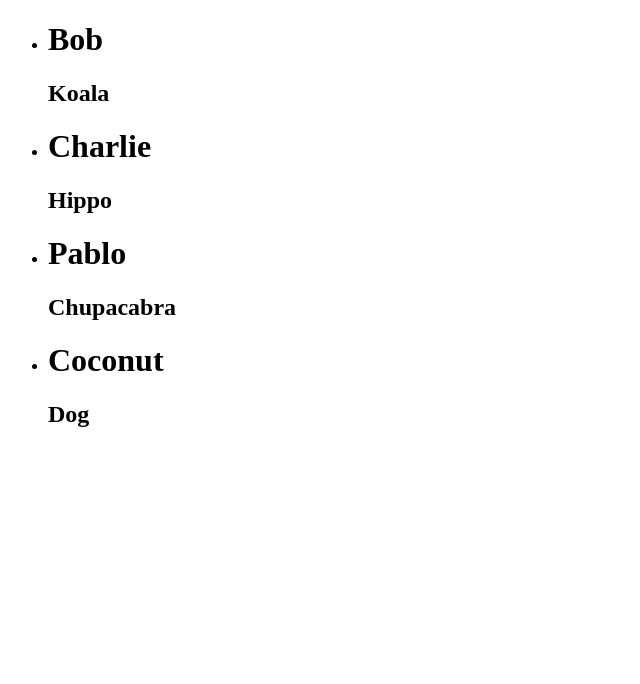
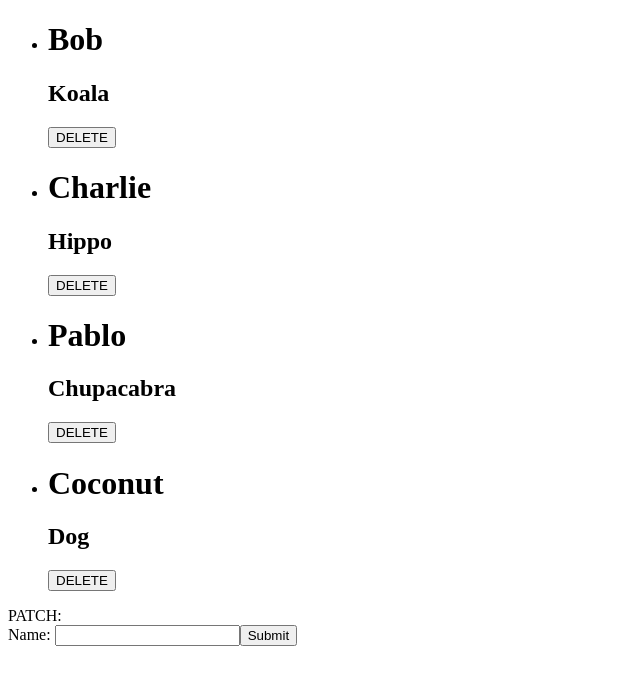
Before and after one commit to a-JAVA-chip-frappuccino/Phase-2-React-Router, a React (Create React App) app: page / in a window 1280 px wide. Shown: the top 684 px of the page, without its empty margins (0-640 px from the left). Built offline with nearby package versions, Linux system fonts and the light colour scheme; data requests are answered from the project's data file.

Commit message:
basic patch/delete

```diff
--- a/src/components/App.js
+++ b/src/components/App.js
@@ -30,7 +30,7 @@ function App() {
 
     return (
             <Routes>
-                <Route path = '/' element = { <PD_FETCH animals = { animals } /> } />
+                <Route path = '/' element = { <PD_FETCH animals = { animals } setAnimals = { setAnimals } /> } />
                 <Route path = '/actors'>
                     <Route index element = { <Actors actorArr = { actorArr } /> } />
                     <Route exact path = '1' element = { <Actor /> } />
--- a/src/components/EachPD.js
+++ b/src/components/EachPD.js
@@ -1,11 +1,12 @@
 import React from "react";
 
-function EachPD( { id, species, name } ) {
+function EachPD( { id, species, name, newName } ) {
 
     return (
             <li>
                 <h1>{name}</h1>
                 <h2>{species}</h2>
+                <button>DELETE</button>
             </li>
     );
 }
--- a/src/components/PD_FETCH.js
+++ b/src/components/PD_FETCH.js
@@ -1,7 +1,9 @@
-import React from "react";
+import React, { useState } from "react";
 import EachPD from "./EachPD";
 
-function PD_FETCH( { animals } ) {
+function PD_FETCH( { animals, setAnimals } ) {
+
+    const [newName, setNewName] = useState("")
 
     const mappedAnimals = animals.map((animal) => (
         <EachPD
@@ -9,14 +11,26 @@ function PD_FETCH( { animals } ) {
             id = {animal.id}
             species = {animal.species}
             name = {animal.name}
+            newName = {newName}
         />
     ))
+
+    function handlePatch(e) {
+        e.preventDefault();
+        setNewName(e.target.name.value);
+    }
 
     return (
         <>
             <ul>
                 {mappedAnimals}
             </ul>
+
+            PATCH:
+            <form onSubmit = {handlePatch} >
+                Name: <input type = 'text' name = 'name' />
+                <input type = 'submit' value = 'Submit' />
+            </form>
         </>
     );
 }
```
